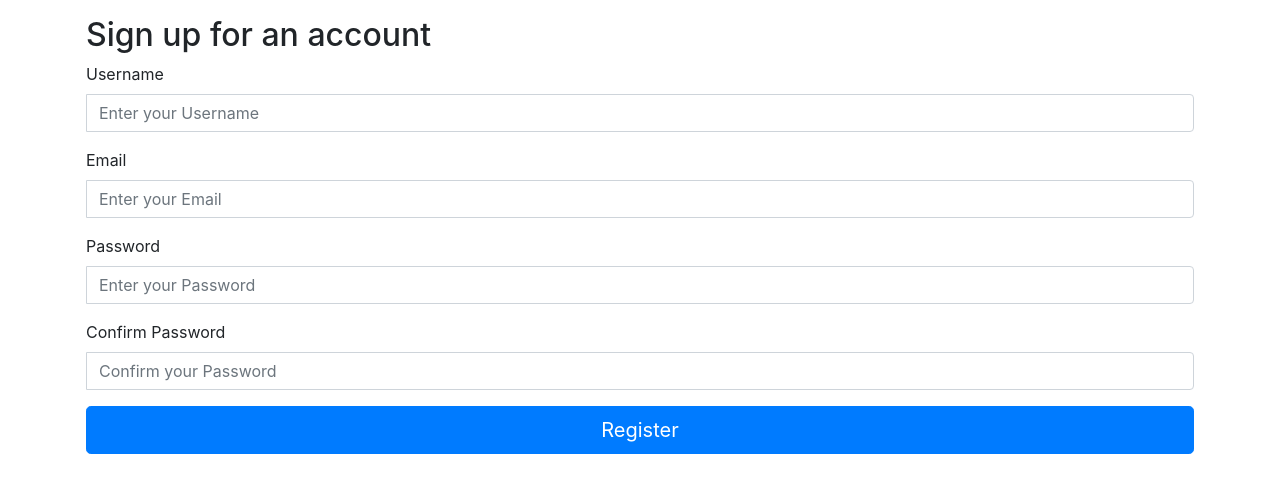
After one commit to jhajagos/SequenceVisualizer, a Flask app: page /register_user in a window 1280 px wide. The commit adds this page. Shown: the top 493 px of the page. Run offline with Flask 2, Linux system fonts and the light colour scheme; some libraries are stand-ins or nearby versions.

Commit message:
Working out basic input

```diff
--- a/app.py
+++ b/app.py
@@ -1,11 +1,94 @@
 from flask import Flask
-from flask import render_template
+from flask import render_template, flash, redirect, request, session, get_flashed_messages
+import sqlalchemy as sa
+import json
+from functional.user_management import CustomAuthUserManagement as UserAuthManagement
 
 app = Flask(__name__)
+app.development = True
+if app.development:
+    app.secret_key = "drn4D3Bz8D4b9CGP8cKR"
+
+
+def get_database_connection():
+    engine = sa.create_engine(app.configuration["database_connection_uri"])
+    connection = engine.connect()
+    meta_data = sa.MetaData(connection, schema=app.configuration["database_schema"])
+    meta_data.reflect()
+
+    return connection, meta_data
 
 @app.route("/")
 def stub():
     return render_template("index.html")
 
+
+@app.route("/login", methods=["GET"])
+def login():
+    return render_template("login.html")
+
+
+@app.route("/register_user", methods=["GET"])
+def get_register_user():
+    return render_template("register_user.html")
+
+
+@app.route("/validate_user_registration", methods=["POST"])
+def validate_user_registration():
+
+    connection, metadata = get_database_connection()
+    user_auth_manager = UserAuthManagement(connection, metadata, secret=app.secret_key)
+
+    username = request.form["username"]
+    email = request.form["email"]
+    email = email.strip()
+
+    password = request.form["password"]
+    password = password.strip()
+
+    confirm = request.form["confirm"]
+
+    user_check = user_auth_manager.check_user(username)
+
+    passed_checks = True
+    if user_check:
+        flash("Username already exists")
+        passed_checks = False
+
+    if password != confirm:
+        flash("Passwords do not match")
+        passed_checks = False
+
+    if len(password) < 8:
+        flash("Password must at least 8 characters")
+        passed_checks = False
+
+    if len(email) == 0:
+        flash("Email address cannot be blank")
+        passed_checks = False
+
+    if not passed_checks:
+        return redirect("/register_user")
+    else:
+        # Create a user
+        user_auth_manager.create_user(username, password=password, account_email_address=email)
+
+        if app.debug:
+            validation_code = user_auth_manager.get_validation_code(username)
+            user_auth_manager.validate_user_account(username, validation_code)
+        else:
+            # TODO: Send validation code to user
+            pass
+
+        flash("Account created")
+        session["username"] = username
+
+        return redirect("/")
+
 if __name__ == "__main__":
-  app.run()
+    app.debug = True
+    if app.debug:
+        with open("./config_dev.json") as f:
+            config = json.load(f)
+            app.configuration = config
+    app.run()
--- a/lib/data_access/db_schema.py
+++ b/lib/data_access/db_schema.py
@@ -77,7 +77,7 @@ def build_database(connection_uri, schema, drop_all=False):
                          sa.Column("file_type_id", sa.ForeignKey("file_types.id"))
                          )
 
-        user_internal_auth = sa.Table("user_auth_internal", meta_data,
+        user_auth_internal = sa.Table("user_auth_internal", meta_data,
                                       sa.Column("id", sa.Integer, primary_key=True, autoincrement=True),
                                       sa.Column("user_id", sa.ForeignKey("users.id")),
                                       sa.Column("account_email_address", sa.String(256), nullable=False),
--- a/lib/functional/user_management.py
+++ b/lib/functional/user_management.py
@@ -1,4 +1,5 @@
-from data_access.db_classes import DBClassFactory
+from data_access.db_tables import DataStoreFactory
+
 import datetime
 import hashlib
 import random
@@ -87,7 +88,7 @@ class UserManagement(object):
 class CustomAuthUserManagement(UserManagement):
 
     def __init__(self, connection, meta_data, secret):
-        self.class_factory = DBStoreClassFactory(connection, meta_data)
+        self.class_factory = DataStoreFactory(connection, meta_data)
         self.user = self.class_factory.create("users")
         self.user_auth = self.class_factory.create("user_auth_internal")
         self.secret = secret
--- a/templates/main_template.html
+++ b/templates/main_template.html
@@ -10,6 +10,17 @@
 </head>
 <body>
 
+  {% with messages = get_flashed_messages() %}
+    {% if messages %}
+      {% for message in messages %}
+		  <div class="alert alert-warning alert-dismissible" role="alert">
+		    <button type="button" class="close" data-dismiss="alert" aria-label="Close"><span aria-hidden="true">×</span></button>
+			{{message}}
+		  </div>
+      {% endfor %}
+    {% endif %}
+  {% endwith %}
+
  {% block main %} {% endblock main %}
 
 <!-- Optional JavaScript -->
--- /dev/null
+++ b/templates/register_user.html
@@ -0,0 +1,61 @@
+{% extends "main_template.html" %}
+
+{% block main %}
+
+<div class="container" style="padding: 1em">
+
+<h2>Sign up for an account</h2>
+
+    <div class="main-login main-center">
+		<form class="form-horizontal" method="post" action="/validate_user_registration">
+
+				<div class="form-group">
+					<label for="username" class="cols-sm-2 control-label">Username</label>
+					<div class="cols-sm-10">
+						<div class="input-group">
+							<span class="input-group-addon"><i class="fa fa-envelope fa" aria-hidden="true"></i></span>
+							<input type="text" class="form-control" name="username" id="username"  placeholder="Enter your Username"/>
+						</div>
+					</div>
+				</div>
+
+				<div class="form-group">
+					<label for="email" class="cols-sm-2 control-label">Email</label>
+					<div class="cols-sm-10">
+						<div class="input-group">
+							<span class="input-group-addon"><i class="fa fa-envelope fa" aria-hidden="true"></i></span>
+							<input type="text" class="form-control" name="email" id="email"  placeholder="Enter your Email"/>
+						</div>
+					</div>
+				</div>
+
+				<div class="form-group">
+					<label for="password" class="cols-sm-2 control-label">Password</label>
+					<div class="cols-sm-10">
+						<div class="input-group">
+							<span class="input-group-addon"><i class="fa fa-lock fa-lg" aria-hidden="true"></i></span>
+							<input type="password" class="form-control" name="password" id="password"  placeholder="Enter your Password"/>
+						</div>
+					</div>
+				</div>
+
+				<div class="form-group">
+					<label for="confirm" class="cols-sm-2 control-label">Confirm Password</label>
+					<div class="cols-sm-10">
+						<div class="input-group">
+							<span class="input-group-addon"><i class="fa fa-lock fa-lg" aria-hidden="true"></i></span>
+							<input type="password" class="form-control" name="confirm" id="confirm"  placeholder="Confirm your Password"/>
+						</div>
+					</div>
+				</div>
+
+				<div class="form-group ">
+					<button type="submit" class="btn btn-primary btn-lg btn-block login-button">Register</button>
+				</div>
+
+			</form>
+		</div>
+    </div>
+
+
+{% endblock %}
```
Also changed, not shown: lib/data_access/db_tables.py (+19 -1 lines), templates/login.html (added, +44 -0 lines).
